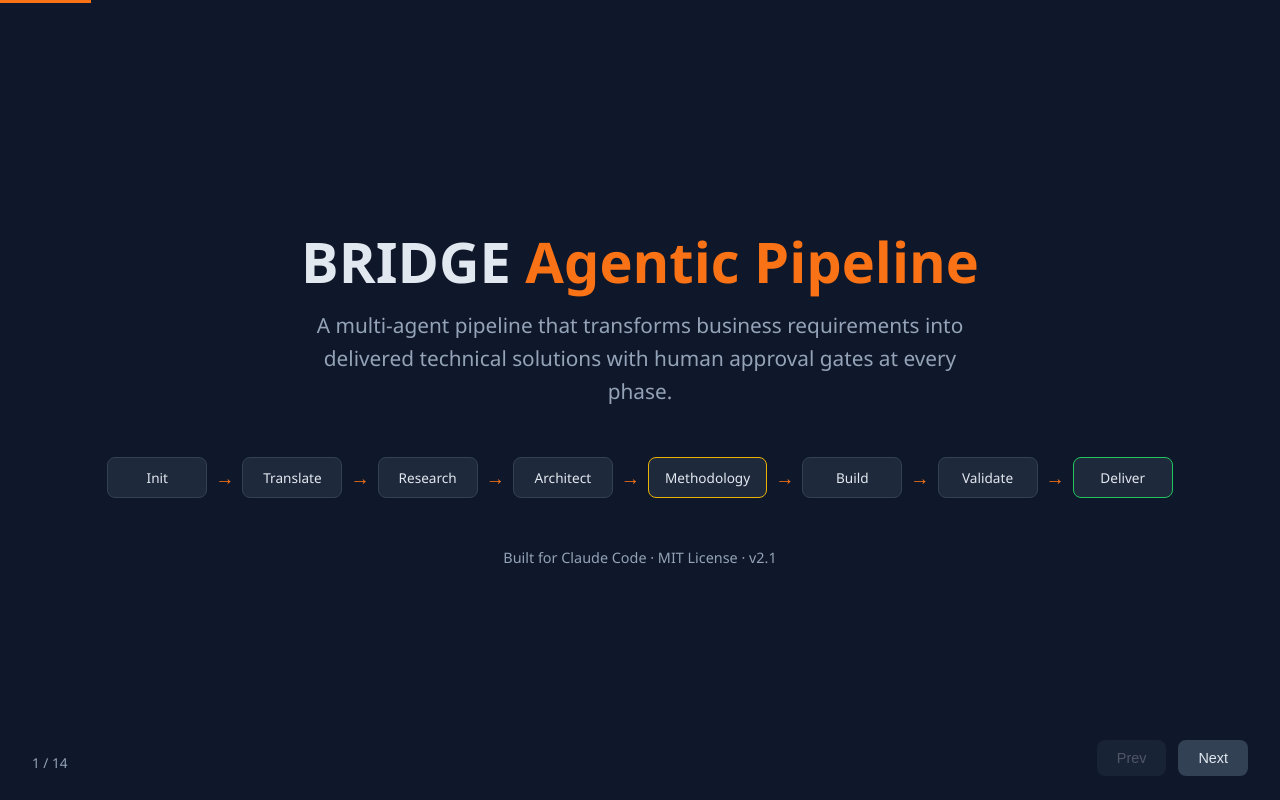
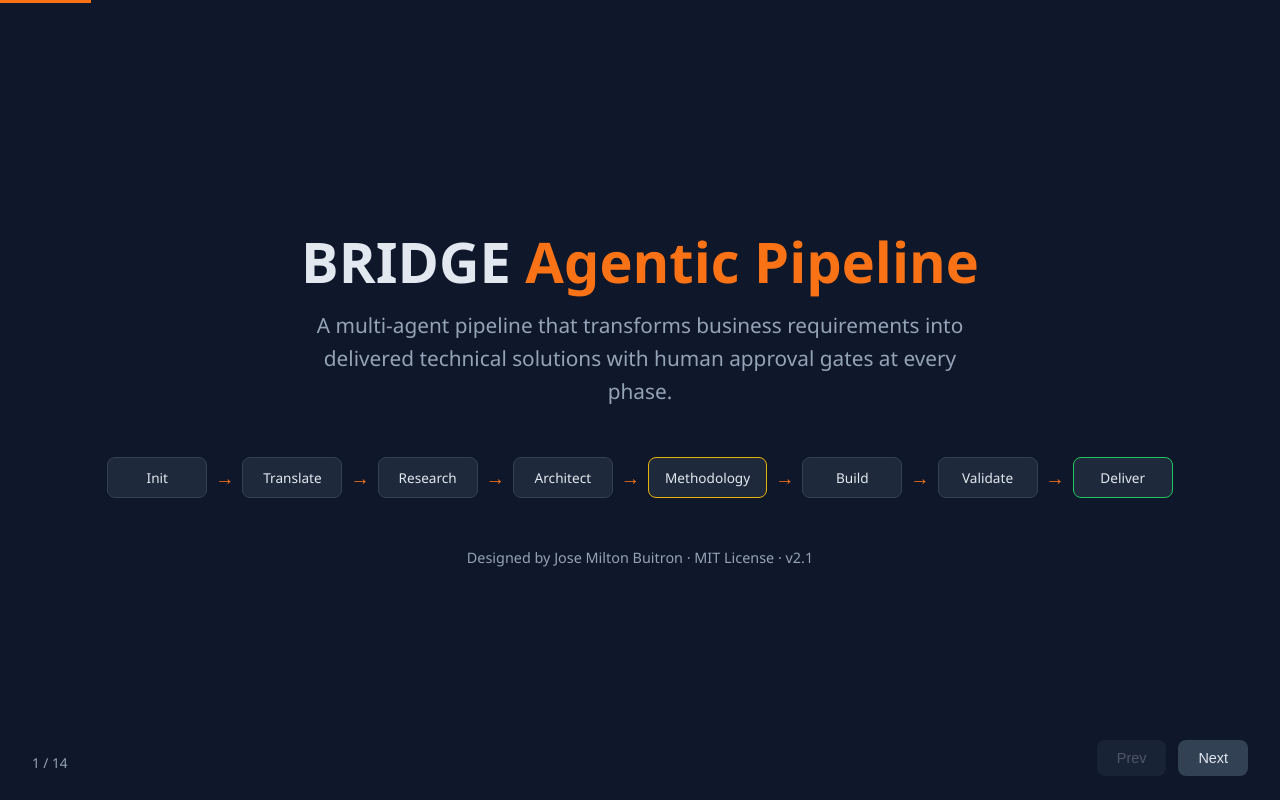
Before and after one commit to josembuitron/bridge-agentic-pipeline, a plain HTML site: page bridge-pipeline-overview.html in a window 1280 px wide. Drawn offline with Linux system fonts and the light colour scheme.

Commit message:
feat: installer now verifies tools, auto-installs crawl4ai/semgrep, reports PATH status
install.sh checks Node.js, Python, pip, crawl4ai, semgrep, gh CLI, npx.
Auto-installs crawl4ai and semgrep if missing. Reports summary with
actionable install commands for anything still missing.
Attribution: Jose Milton Buitron on title slide.

```diff
--- a/bridge-pipeline-overview.html
+++ b/bridge-pipeline-overview.html
@@ -116,7 +116,7 @@
       <div class="flow-box">Validate</div><span class="flow-arrow">&rarr;</span>
       <div class="flow-box" style="border-color:var(--green)">Deliver</div>
     </div>
-    <p style="color:var(--muted);margin-top:32px;font-size:.9rem">Built for Claude Code &middot; MIT License &middot; v2.1</p>
+    <p style="color:var(--muted);margin-top:32px;font-size:.9rem">Designed by Jose Milton Buitron &middot; MIT License &middot; v2.1</p>
   </div>
 </div>
 
```
Also changed, not shown: 1 other file.
